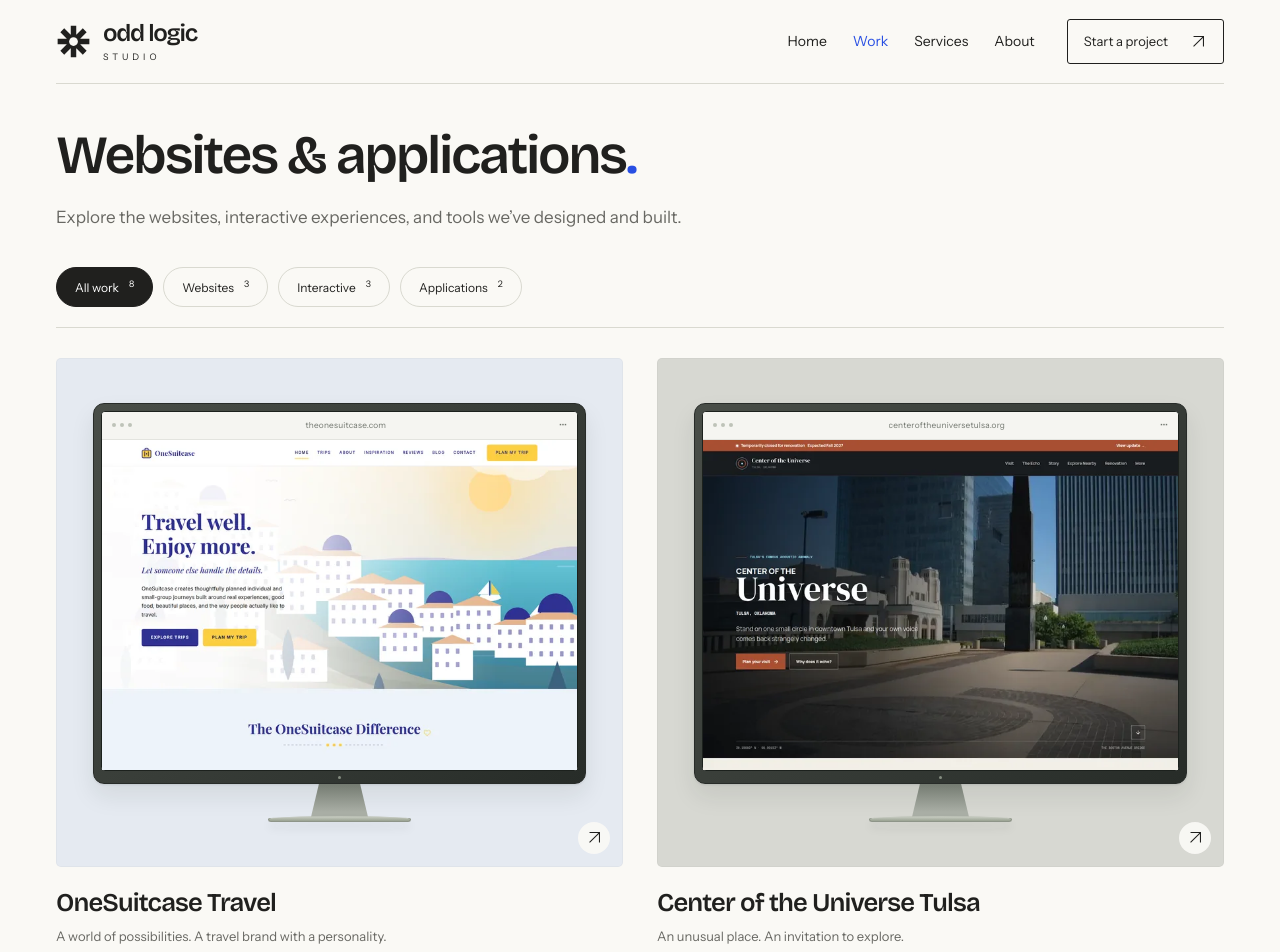
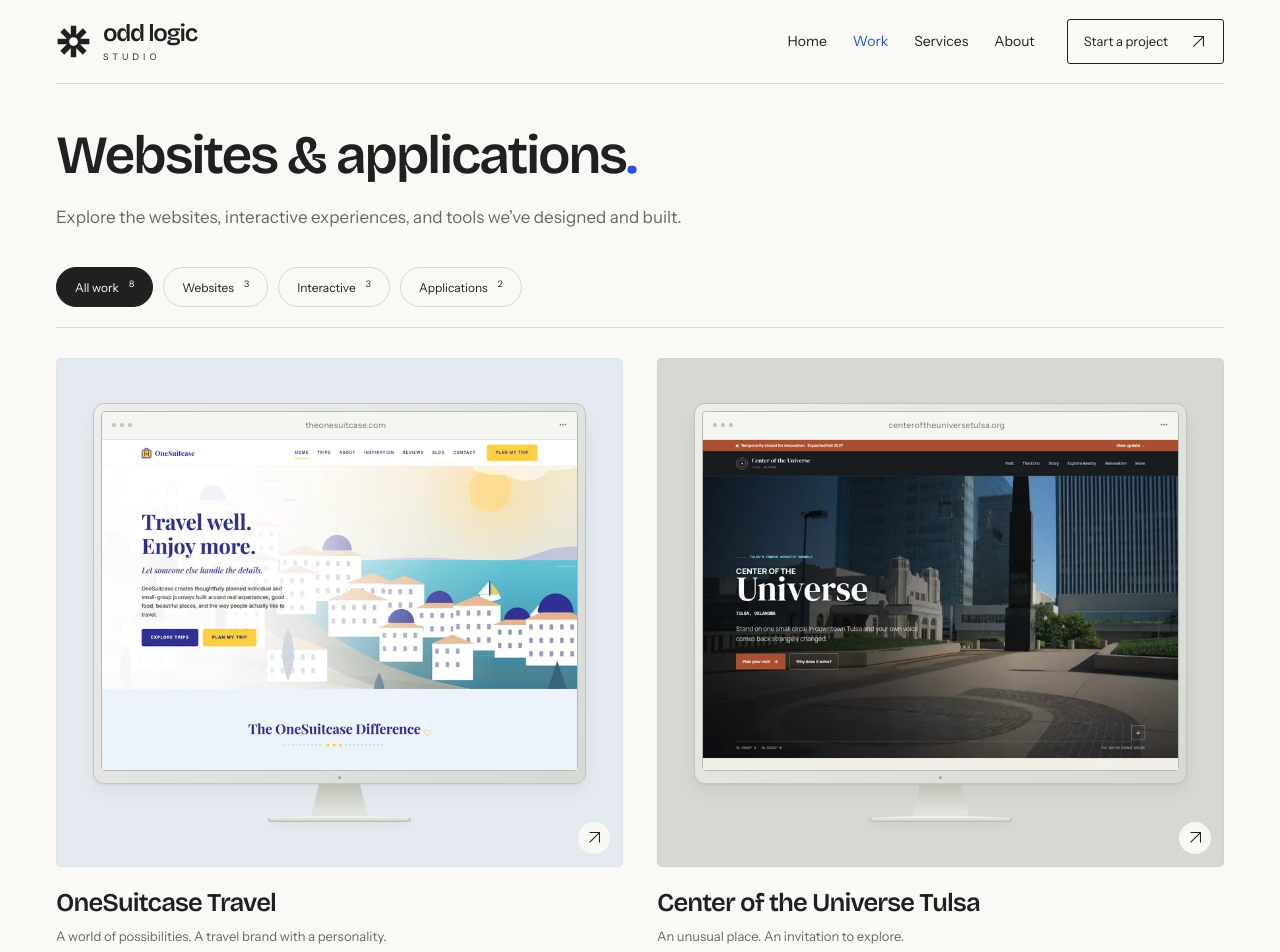
Before and after one commit to sirob511/studio, a Next.js app: page /work in a window 1280 px wide. Shown: the top 952 px of the page. Built offline with nearby package versions, Linux system fonts and the light colour scheme.

Commit message:
Soften desktop preview frames with a light silver finish

```diff
--- a/components/studio/project-media.css
+++ b/components/studio/project-media.css
@@ -14,14 +14,14 @@
 .project-device-monitor {
   position: relative;
   padding: 7px 7px 12px;
-  border: 1px solid #282c29;
+  border: 1px solid #c2c4c0;
   border-radius: 11px;
-  background: linear-gradient(135deg, #494e48, #272c28);
-  box-shadow: 0 12px 24px #18251b16, 0 1px 2px #18251b18;
+  background: linear-gradient(135deg, #eeefec, #d7d9d4);
+  box-shadow: 0 8px 18px #18251b0d, 0 1px 2px #18251b12;
 }
 
 .project-monitor-screen {
-  border: 1px solid #1c211d;
+  border: 1px solid #b5bab1;
   border-radius: 4px;
   background: #fff;
 }
@@ -92,7 +92,7 @@
   width: 3px;
   height: 3px;
   border-radius: 50%;
-  background: #858d81;
+  background: #a0a69b;
 }
 
 .project-monitor-stand {
@@ -106,7 +106,7 @@
   content: '';
   position: absolute;
   inset: 0 30% 5px;
-  background: linear-gradient(#747b71, #a9aea5 85%);
+  background: linear-gradient(#bdc2b9, #e1e4dc 85%);
   clip-path: polygon(14% 0, 86% 0, 100% 100%, 0 100%);
 }
 
@@ -114,11 +114,11 @@
   position: absolute;
   inset: auto 0 0;
   height: 6px;
-  border: 1px solid #8e9589;
-  border-top-color: #bec3b8;
+  border: 1px solid #b9beb3;
+  border-top-color: #f1f3ec;
   border-radius: 50% 50% 3px 3px;
-  background: linear-gradient(#c4c9be, #9aa292);
-  box-shadow: 0 6px 10px #20282014;
+  background: linear-gradient(#eef0e9, #cdd2c6);
+  box-shadow: 0 4px 8px #2028200d;
 }
 
 .project-preview--phone {
```
